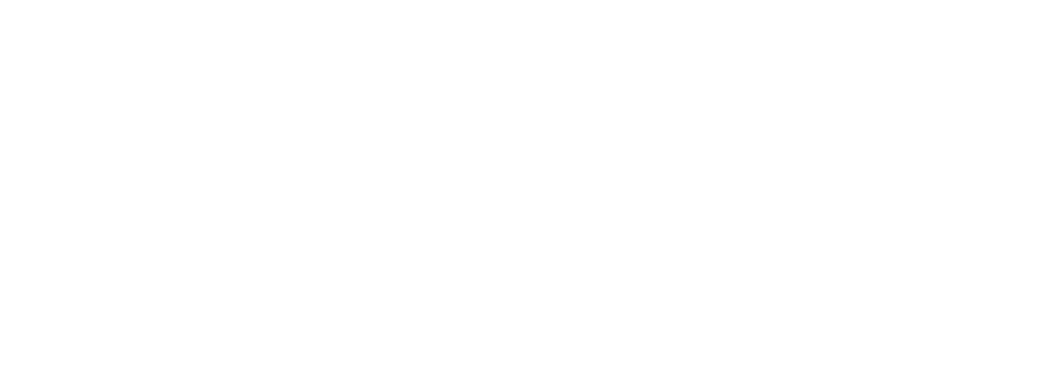
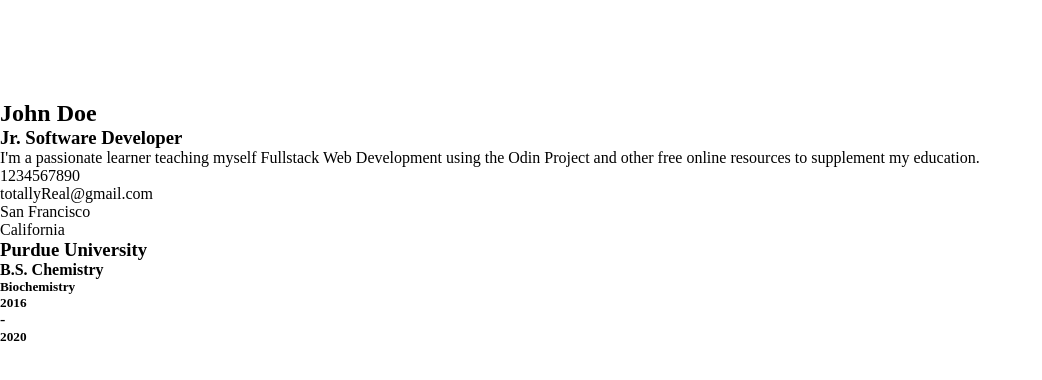
Before and after one commit to JaeGif/CV-Application, a React (Create React App) app: page / in a window 1280 px wide. Shown: the top 380 px of the page, without its empty margins (0-1042 px from the left). Built offline with nearby package versions, Linux system fonts and the light colour scheme.

Commit message:
major update: onclick editing, img upload, complete refactor and project restructure

```diff
--- a/src/App.js
+++ b/src/App.js
@@ -1,7 +1,18 @@
+import PersonalInfo from './components/PersonalInfo';
+import Contact from './components/Contact';
 import './reset.css';
+import Education from './components/Education';
+import ProfileImage from './components/ProfileImage';
 
 function App() {
-  return <div></div>;
+  return (
+    <div>
+      <ProfileImage></ProfileImage>
+      <PersonalInfo></PersonalInfo>
+      <Contact></Contact>
+      <Education></Education>
+    </div>
+  );
 }
 
 export default App;
--- /dev/null
+++ b/src/components/Contact.js
@@ -0,0 +1,105 @@
+import React, { Component } from 'react';
+
+export class Contact extends Component {
+  constructor() {
+    super();
+    this.state = {
+      phone: '1234567890',
+      email: 'totallyReal@gmail.com',
+      city: 'San Francisco',
+      state: 'California',
+      isEdit: false,
+    };
+  }
+  onPhoneChange = (e) => {
+    this.setState({
+      phone: e.target.value,
+    });
+  };
+  onEmailChange = (e) => {
+    this.setState({
+      email: e.target.value,
+    });
+  };
+  onCityChange = (e) => {
+    this.setState({
+      city: e.target.value,
+    });
+  };
+  onStateChange = (e) => {
+    this.setState({
+      state: e.target.value,
+    });
+  };
+  changeEdit = () => {
+    if (this.state.isEdit) {
+      this.setState({
+        isEdit: false,
+      });
+    } else {
+      this.setState({
+        isEdit: true,
+      });
+    }
+  };
+
+  render() {
+    const { phone, email, city, state, isEdit } = this.state;
+    return (
+      <div>
+        {isEdit ? (
+          <form>
+            <div>
+              <label htmlFor='phone'>Phone Number</label>
+              <input
+                onChange={this.onPhoneChange}
+                name='phone'
+                type='text'
+                placeholder={phone}
+              ></input>
+            </div>
+            <div>
+              <label htmlFor='email'>Email</label>
+              <input
+                onChange={this.onEmailChange}
+                name='email'
+                type='email'
+                placeholder={email}
+              ></input>
+            </div>
+            <div>
+              <label htmlFor='city'>City</label>
+              <input
+                onChange={this.onCityChange}
+                name='city'
+                type='text'
+                placeholder={city}
+              ></input>
+            </div>
+            <div>
+              <label htmlFor='state'>State</label>
+              <input
+                onChange={this.onStateChange}
+                name='state'
+                type='text'
+                placeholder={state}
+              ></input>
+            </div>
+            <button onClick={this.changeEdit} type='submit'>
+              Submit
+            </button>
+          </form>
+        ) : (
+          <div onClick={this.changeEdit}>
+            <p>{phone}</p>
+            <p>{email}</p>
+            <p>{city}</p>
+            <p>{state}</p>
+          </div>
+        )}
+      </div>
+    );
+  }
+}
+
+export default Contact;
--- /dev/null
+++ b/src/components/Education.js
@@ -0,0 +1,128 @@
+import React, { Component } from 'react';
+
+export class Education extends Component {
+  constructor() {
+    super();
+    this.state = {
+      start: '2016',
+      end: '2020',
+      college: 'Purdue University',
+      degree: 'B.S. Chemistry',
+      minor: 'Biochemistry',
+      isEdit: false,
+    };
+  }
+
+  onCollegeChange = (e) => {
+    this.setState({
+      college: e.target.value,
+    });
+  };
+  onDegreeChange = (e) => {
+    this.setState({
+      degree: e.target.value,
+    });
+  };
+  onMinorChange = (e) => {
+    this.setState({
+      minor: e.target.value,
+    });
+  };
+  onStartChange = (e) => {
+    this.setState({
+      start: e.target.value.slice(0, 4),
+    });
+  };
+  onEndChange = (e) => {
+    this.setState({
+      end: e.target.value.slice(0, 4),
+    });
+  };
+
+  changeEdit = () => {
+    if (this.state.isEdit) {
+      this.setState({
+        isEdit: false,
+      });
+    } else {
+      this.setState({
+        isEdit: true,
+      });
+    }
+  };
+
+  render() {
+    const { start, end, college, degree, minor, isEdit } = this.state;
+
+    return (
+      <div>
+        {isEdit ? (
+          <form>
+            <div>
+              <div>
+                <label htmlFor='college'>School</label>
+                <input
+                  onChange={this.onCollegeChange}
+                  name='college'
+                  type='text'
+                  placeholder={college}
+                ></input>
+              </div>
+              <div>
+                <label htmlFor='degree'>Degree</label>
+                <input
+                  onChange={this.onDegreeChange}
+                  name='degree'
+                  type='text'
+                  placeholder={degree}
+                ></input>
+              </div>
+              <div>
+                <label htmlFor='minor'>Minor</label>
+                <input
+                  onChange={this.onMinorChange}
+                  name='minor'
+                  type='text'
+                  placeholder={minor}
+                ></input>
+              </div>
+              <div>
+                <label htmlFor='start'>Start Date</label>
+                <input
+                  onChange={this.onStartChange}
+                  name='start'
+                  type='date'
+                ></input>
+              </div>
+              <div>
+                <label htmlFor='end'>Graduation Year</label>
+                <input
+                  onChange={this.onEndChange}
+                  name='end'
+                  type='date'
+                ></input>
+              </div>
+              <button onClick={this.changeEdit} type='submit'>
+                Submit
+              </button>
+            </div>
+          </form>
+        ) : (
+          <div onClick={this.changeEdit}>
+            <h3>{college}</h3>
+            <h4>{degree}</h4>
+            <h5>{minor}</h5>
+
+            <span>
+              <h5>{start}</h5>
+              <p>-</p>
+              <h5>{end}</h5>
+            </span>
+          </div>
+        )}
+      </div>
+    );
+  }
+}
+
+export default Education;
--- a/src/components/PersonalInfo.js
+++ b/src/components/PersonalInfo.js
@@ -1,43 +1,26 @@
 import React, { Component } from 'react';
-import styles from './styles/personalInfo.module.css';
 
 export class PersonalInfo extends Component {
   constructor(props) {
     super(props);
 
     this.state = {
-      firstName: '',
-      lastName: '',
-      jobTitle: '',
-      address: '',
-      phoneNumber: '',
-      email: '',
-      summary: '',
+      fullName: 'John Doe',
+      jobTitle: 'Jr. Software Developer',
+      summary:
+        "I'm a passionate learner teaching myself Fullstack Web Development using the Odin Project and other free online resources to supplement my education.",
+      isEdit: false,
     };
   }
-  onFirstNameChange = (e) => {
+
+  onFullNameChange = (e) => {
     this.setState({
-      firstName: e.target.value,
-    });
-  };
-  onLastNameChange = (e) => {
-    this.setState({
-      lastName: e.target.value,
+      fullName: e.target.value,
     });
   };
   onTitleChange = (e) => {
     this.setState({
       jobTitle: e.target.value,
-    });
-  };
-  onAddressChange = (e) => {
-    this.setState({
-      address: e.target.value,
-    });
-  };
-  onEmailChange = (e) => {
-    this.setState({
-      email: e.target.value,
     });
   };
   onSummaryChange = (e) => {
@@ -46,68 +29,66 @@
     });
   };
 
+  changeEdit = () => {
+    if (this.state.isEdit) {
+      this.setState({
+        isEdit: false,
+      });
+    } else {
+      this.setState({
+        isEdit: true,
+      });
+    }
+  };
+
   render() {
+    const isEdit = this.state.isEdit;
     return (
+      <div>
+        {isEdit ? (
           <form>
-        <div id={styles.formStructure}>
-          <div className={styles.inputLabelsWrapper}>
-            <label htmlFor='firstName'>First Name</label>
+            <div>
+              <div>
+                <label htmlFor='fullName'>Full Name</label>
                 <input
-              onChange={this.onFirstNameChange}
-              className={styles.inputBoxes}
-              name='firstName'
                   type='text'
-            />
+                  placeholder={this.state.fullName}
+                  onChange={this.onFullNameChange}
+                  name='fullName'
+                ></input>
+              </div>
+              <div>
+                <label htmlFor='jobTitle'>Title</label>
+                <input
+                  type='text'
+                  placeholder={this.state.jobTitle}
+                  onChange={this.onTitleChange}
+                  name='jobTitle'
+                ></input>
+              </div>
+              <div>
+                <label htmlFor='summary'>Summary</label>
+                <textarea
+                  type='text'
+                  placeholder={this.state.summary}
+                  onChange={this.onSummaryChange}
+                  name='summary'
+                ></textarea>
               </div>
 
-          <div className={styles.inputLabelsWrapper}>
-            <label htmlFor='lastName'>Last Name</label>
-            <input className={styles.inputBoxes} name='lastName' type='text' />
-          </div>
-
-          <div className={styles.inputLabelsWrapper}>
-            <label htmlFor='title'>Job Title</label>
-            <input
-              className={styles.inputBoxes}
-              name='title'
-              type='text'
-              placeholder='Desired title'
-            />
-          </div>
-
-          <div className={styles.inputLabelsWrapper}>
-            <label htmlFor='address'>Address</label>
-            <input className={styles.inputBoxes} name='address' type='text' />
-          </div>
-
-          <div className={styles.inputLabelsWrapper}>
-            <label htmlFor='phone'>Phone Number</label>
-            <input className={styles.inputBoxes} name='phone' type='number' />
-          </div>
-
-          <div className={styles.inputLabelsWrapper}>
-            <label htmlFor='email'>Email</label>
-            <input className={styles.inputBoxes} name='email' type='email' />
-          </div>
-
-          <div className={styles.inputLabelsWrapper}>
-            <label htmlFor='summary'>Summary</label>
-            <textarea
-              maxLength={380}
-              className={styles.textAreas}
-              name='summary'
-              type='text'
-              placeholder='Summary of your skills'
-            ></textarea>
-          </div>
-          <button
-            className={`${styles.nextButtons} ${styles.invalid}`}
-            type='submit'
-          >
-            Next
+              <button onClick={this.changeEdit} type='submit'>
+                Submit
               </button>
             </div>
           </form>
+        ) : (
+          <div onClick={this.changeEdit}>
+            <h2>{this.state.fullName}</h2>
+            <h3>{this.state.jobTitle}</h3>
+            <p>{this.state.summary}</p>
+          </div>
+        )}
+      </div>
     );
   }
 }
--- /dev/null
+++ b/src/components/ProfileImage.js
@@ -0,0 +1,68 @@
+import React, { Component } from 'react';
+import Jae from '../assets/zoinks.jpg';
+
+export class ProfileImage extends Component {
+  constructor() {
+    super();
+    this.state = {
+      img: Jae,
+      isEdit: false,
+    };
+  }
+  onImageChange = (e) => {
+    this.setState({
+      img: e.target.value,
+    });
+    console.log(this.state.img);
+  };
+  changeEdit = () => {
+    if (this.state.isEdit) {
+      this.setState({
+        isEdit: false,
+      });
+    } else {
+      this.setState({
+        isEdit: true,
+      });
+    }
+  };
+
+  render() {
+    const { img, isEdit } = this.state;
+    let imageParsed = (img) => {
+      let reader = new FileReader();
+      reader.onloadend = () => {
+        return reader.result;
+      };
+    };
+    const imageStyles = {
+      height: '100px',
+      width: '100px',
+      backgroundImage: `url(${imageParsed})`, //Come back here
+      backgroundSize: '100px 100px',
+    };
+
+    return (
+      <div>
+        {isEdit ? (
+          <form>
+            <div>
+              <input
+                type='file'
+                accept='image/*'
+                onChange={this.onImageChange}
+              />
+            </div>
+            <button onClick={this.changeEdit}>Submit</button>
+          </form>
+        ) : (
+          <div onClick={this.changeEdit}>
+            <div style={imageStyles}></div>
+          </div>
+        )}
+      </div>
+    );
+  }
+}
+
+export default ProfileImage;
```
Also changed, not shown: src/components/Experience.js (added), src/components/Languages.js (added), src/components/Skills.js (added). Lines whose indentation alone changed are shown as unchanged.
